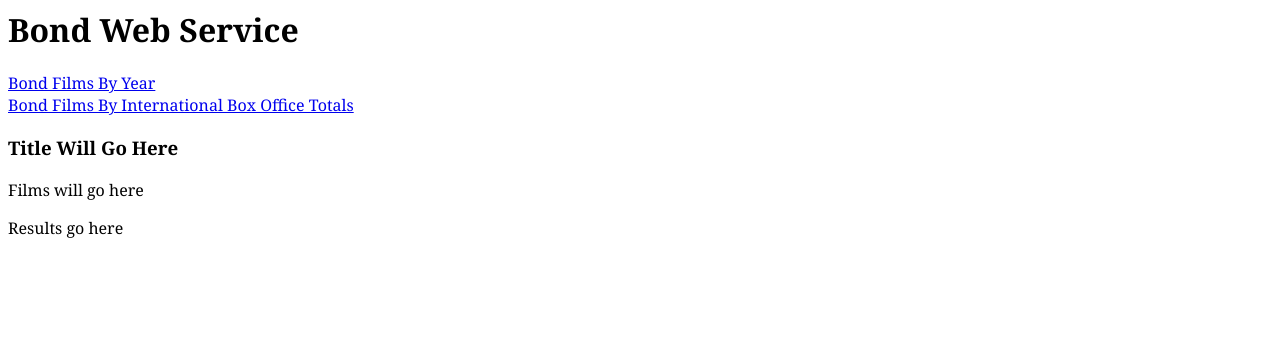
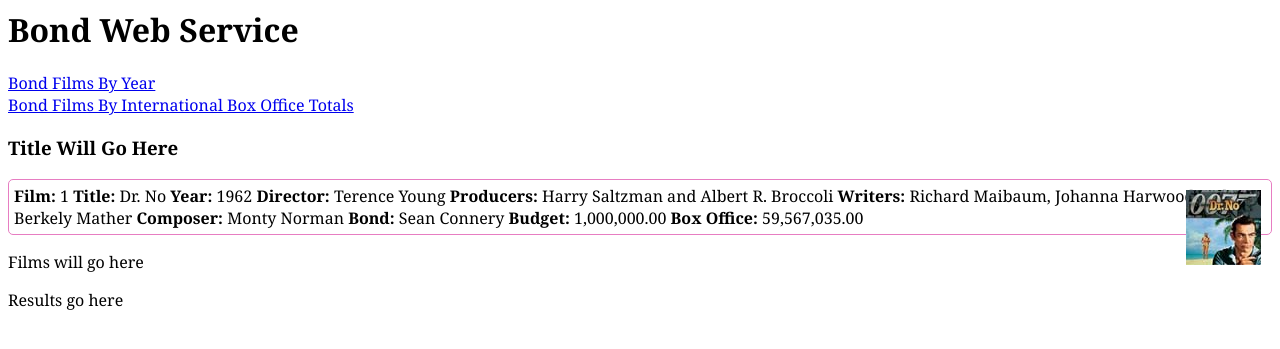
Before and after one commit to savirnosaj/video-game-web-service, a PHP site: page / in a window 1280 px wide. Shown: the top 349 px of the page. Run offline with PHP 8.4, Linux system fonts and the light colour scheme.

Commit message:
update page

```diff
--- a/index.php
+++ b/index.php
@@ -2,7 +2,21 @@
 <head>
 <title>Bond Web Service Demo</title>
 <style>
-body {font-family:georgia;}
+	body {font-family:georgia;}
+	.film{
+	border:1px solid #E77DC2;
+	border-radius: 5px;
+	padding: 5px;
+	margin-bottom:5px;
+	position:relative;
+	}
+
+	.pic{
+		position:absolute;
+		right:10px;
+		top:10px;
+	}
+
 </style>
 <script src="https://code.jquery.com/jquery-latest.js" type="text/javascript"></script>
 
@@ -58,6 +72,19 @@ function bondJSON(data){
 		<a href="box" class="category">Bond Films By International Box Office Totals</a>
 		<h3 id="filmtitle">Title Will Go Here</h3>
 		<div id="films">
+			<div class="film">
+				<b>Film: </b> 1 </b>
+				<b>Title: </b> Dr. No </b>
+				<b>Year: </b> 1962 </b>
+				<b>Director: </b> Terence Young </b>
+				<b>Producers: </b> Harry Saltzman and Albert R. Broccoli </b>
+				<b>Writers: </b> Richard Maibaum, Johanna Harwood and Berkely Mather </b>
+				<b>Composer: </b> Monty Norman </b>
+				<b>Bond: </b> Sean Connery </b>
+				<b>Budget: </b> 1,000,000.00 </b>
+				<b>Box Office: </b> 59,567,035.00 </b>
+				<div class="pic"> <img src="thumbnails/dr-no.jpg" alt=""></div>
+			</div>
 			<p>Films will go here</p>
 		</div>
 		<div id="output">Results go here</div>
```
